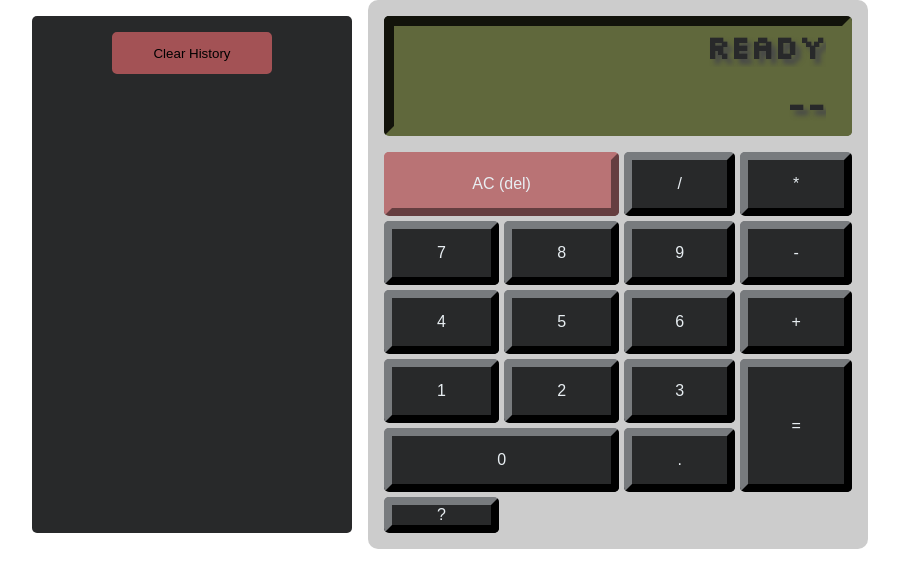
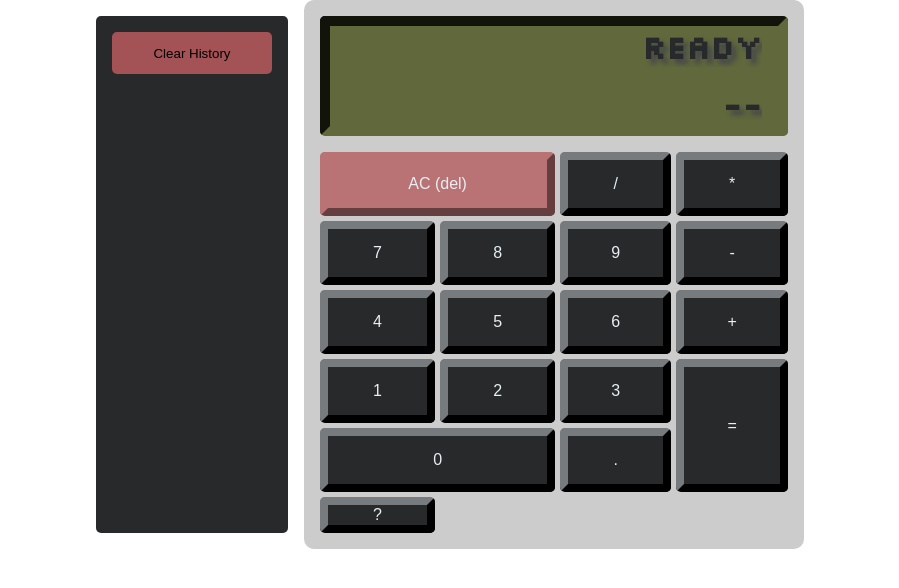
Before and after one commit to nic-vo/nv-portfolio, a Next.js app: page /fcc/ex-calculator in a window 1280 px wide. Shown: the top 588 px of the page, without its empty margins (198-1097 px from the left). Built offline with nearby package versions, Linux system fonts and the light colour scheme.

Commit message:
Make history width more constant

```diff
--- a/components/fcc/calculator/History/History.module.css
+++ b/components/fcc/calculator/History/History.module.css
@@ -3,18 +3,12 @@
 	display: flex;
 	flex-direction: column;
 	align-items: center;
-	width: 100%;
+	min-width: 12rem;
 	min-height: 30vh;
 	padding: 2vh;
 	margin: 2vh;
 	border-radius: 5px;
 	background-color: #28292A;
-}
-
-@media (min-aspect-ratio: 3/4) {
-	.history {
-	width: 25%;
-}
 }
 
 .historyitem {
```
